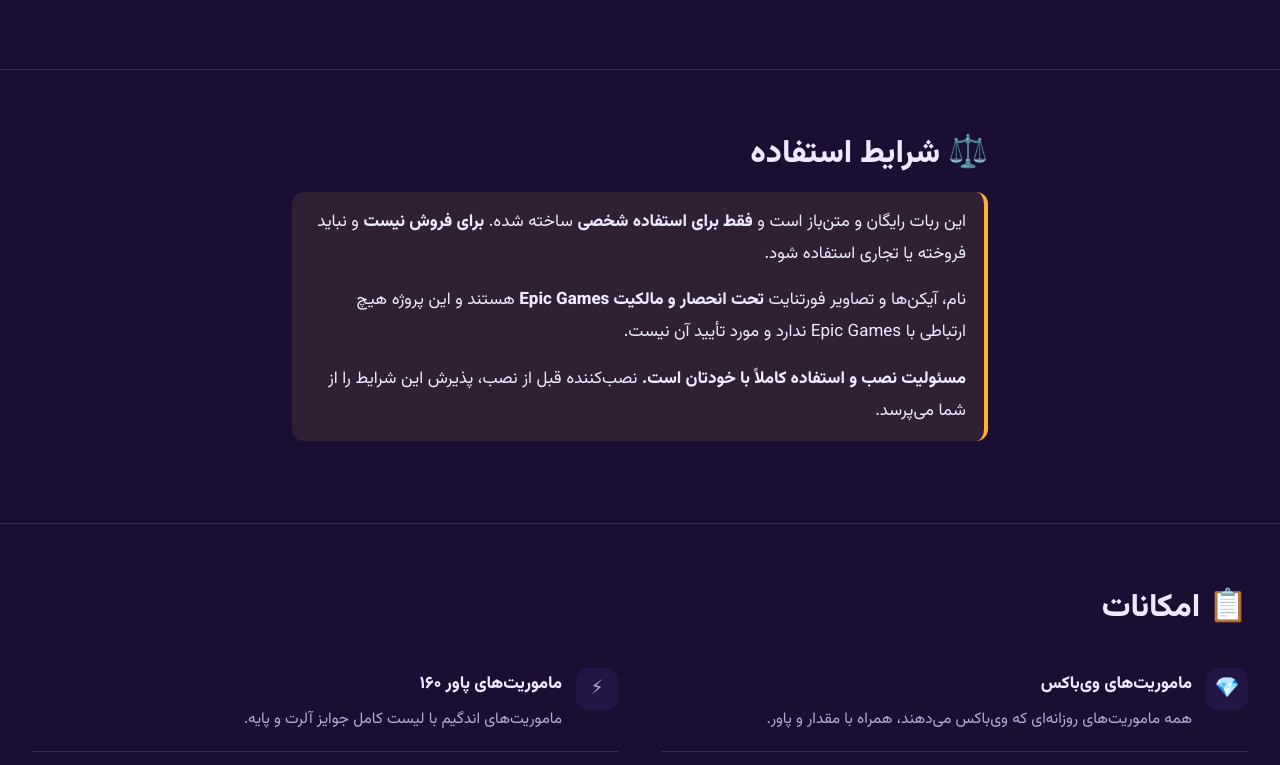
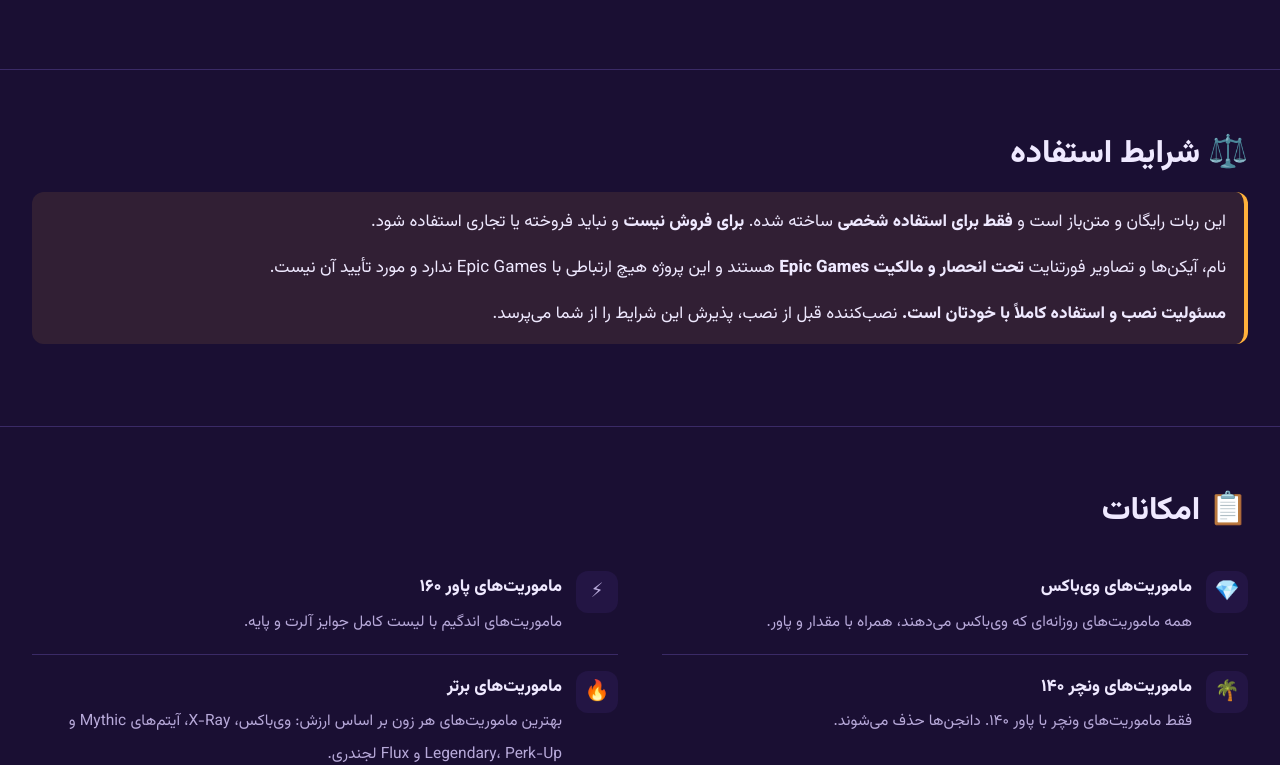
Before and after one commit to Plus98ir/Fortnite_Missions, a plain HTML site: page fa.html in a window 1280 px wide. Shown: the part 763-1528 px from the top of the page. Drawn offline with Linux system fonts and the light colour scheme.

Commit message:
Pages: full-width content sections (drop 760px prose cap)

```diff
--- a/fa.html
+++ b/fa.html
@@ -37,7 +37,7 @@ a{color:var(--glow);text-underline-offset:3px}
 a:hover{color:#fff}
 :focus-visible{outline:2px solid var(--amber);outline-offset:3px;border-radius:4px}
 .wrap{width:100%;margin-inline:auto;padding-inline:clamp(16px,4vw,32px)}
-.prose{max-width:760px}
+.prose{max-width:none}
 
 /* header ------------------------------------------------------------ */
 .top{position:sticky;top:0;z-index:10;background:rgba(26,15,51,.82);
```
Also changed, not shown: index.html (+1 -1 lines).
